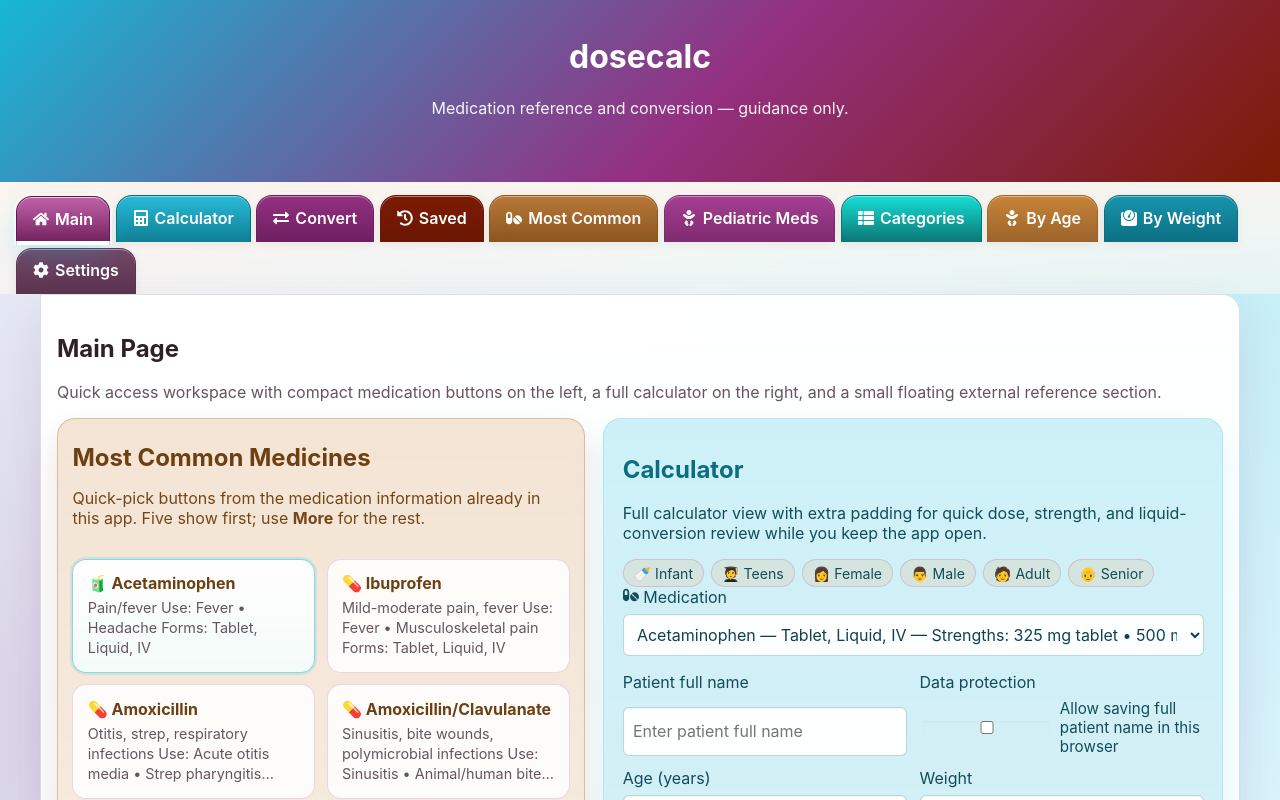
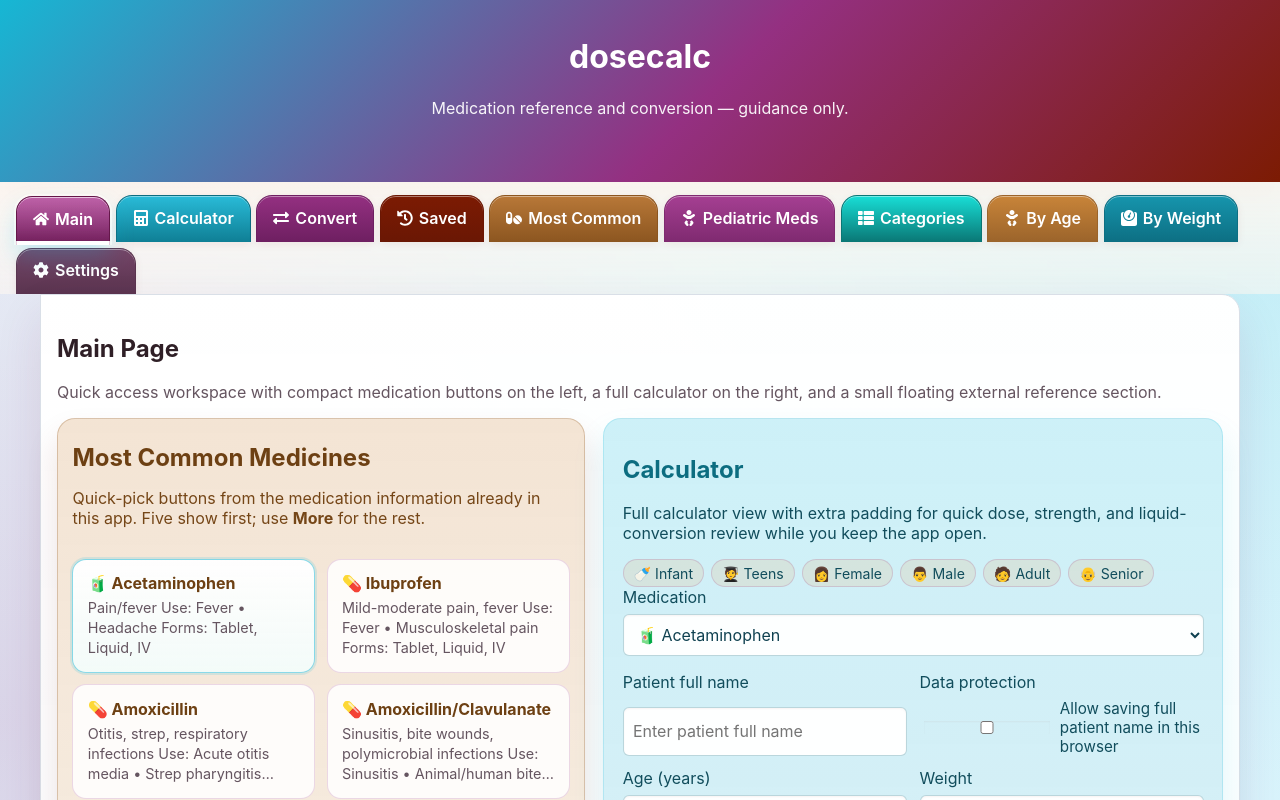
Before and after one commit to bernmoreno/dosecalc, a React (Create React App) app: page / in a window 1280 px wide. Shown: the top 800 px of the page. Built offline with nearby package versions, Linux system fonts and the light colour scheme.

Commit message:
Show all common and pediatric meds at top of selector

```diff
--- a/src/components/DoseCalcMedicationDropdown.js
+++ b/src/components/DoseCalcMedicationDropdown.js
@@ -1,22 +1,89 @@
-import React from "react";
-import { FaPills } from "react-icons/fa";
-import { MEDICATION_CATEGORIES } from "../data/medications";
+import React, { useMemo } from "react";
+import {
+  MEDICATION_CATEGORIES,
+  MOST_COMMON_URGENT_CARE_MED_IDS,
+  PEDIATRIC_DOSING_PRIORITY_IDS
+} from "../data/medications";
 
-export default function DoseCalcMedicationDropdown({ value, onChange, medicationCategories = MEDICATION_CATEGORIES, label = "Medication" }) {
-  const hasOptions = medicationCategories.some((category) => category.medications.length > 0);
+function flattenMedicationCategories(medicationCategories) {
+  return medicationCategories.flatMap((category) =>
+    category.medications.map((medication) => ({
+      ...medication,
+      categoryId: category.id,
+      categoryName: category.category,
+      categoryIcon: category.icon
+    }))
+  );
+}
+
+export default function DoseCalcMedicationDropdown({
+  value,
+  onChange,
+  medicationCategories = MEDICATION_CATEGORIES,
+  label = "Medication"
+}) {
+  const { mostCommonMedications, pediatricMedications, remainingCategories } = useMemo(() => {
+    const flattened = flattenMedicationCategories(medicationCategories);
+    const medicationMap = new Map(flattened.map((medication) => [medication.id, medication]));
+
+    const mostCommonMedications = MOST_COMMON_URGENT_CARE_MED_IDS
+      .map((medicationId) => medicationMap.get(medicationId))
+      .filter(Boolean);
+
+    const pediatricMedications = PEDIATRIC_DOSING_PRIORITY_IDS
+      .map((medicationId) => medicationMap.get(medicationId))
+      .filter(Boolean);
+
+    const featuredIds = new Set([
+      ...mostCommonMedications.map((medication) => medication.id),
+      ...pediatricMedications.map((medication) => medication.id)
+    ]);
+
+    const remainingCategories = medicationCategories
+      .map((category) => ({
+        ...category,
+        medications: category.medications.filter((medication) => !featuredIds.has(medication.id))
+      }))
+      .filter((category) => category.medications.length > 0);
+
+    return {
+      mostCommonMedications,
+      pediatricMedications,
+      remainingCategories
+    };
+  }, [medicationCategories]);
 
   return (
     <label className="field">
-      <span>
-        <FaPills /> {label}
-      </span>
-      <select value={value} onChange={(e) => onChange(e.target.value)}>
-        <option value="">{hasOptions ? "Select medication" : "No medications available"}</option>
-        {medicationCategories.map((category) => (
-          <optgroup key={category.category} label={category.category}>
+      <span>{label}</span>
+      <select value={value} onChange={(event) => onChange(event.target.value)}>
+        <option value="">Select medication</option>
+
+        {mostCommonMedications.length > 0 && (
+          <optgroup label="Most Common Medication">
+            {mostCommonMedications.map((medication) => (
+              <option key={medication.id} value={medication.id}>
+                {medication.icon} {medication.generic}
+              </option>
+            ))}
+          </optgroup>
+        )}
+
+        {pediatricMedications.length > 0 && (
+          <optgroup label="Pediatric Medication">
+            {pediatricMedications.map((medication) => (
+              <option key={medication.id} value={medication.id}>
+                {medication.icon} {medication.generic}
+              </option>
+            ))}
+          </optgroup>
+        )}
+
+        {remainingCategories.map((category) => (
+          <optgroup key={category.id} label={`${category.icon} ${category.category}`}>
             {category.medications.map((medication) => (
               <option key={medication.id} value={medication.id}>
-                {medication.generic} — {medication.forms.join(", ")} — Strengths: {medication.strengths.join(" • ")}
+                {medication.icon} {medication.generic}
               </option>
             ))}
           </optgroup>
```
Also changed, not shown: 1 other file (tests, documents, lock files or other folders).
